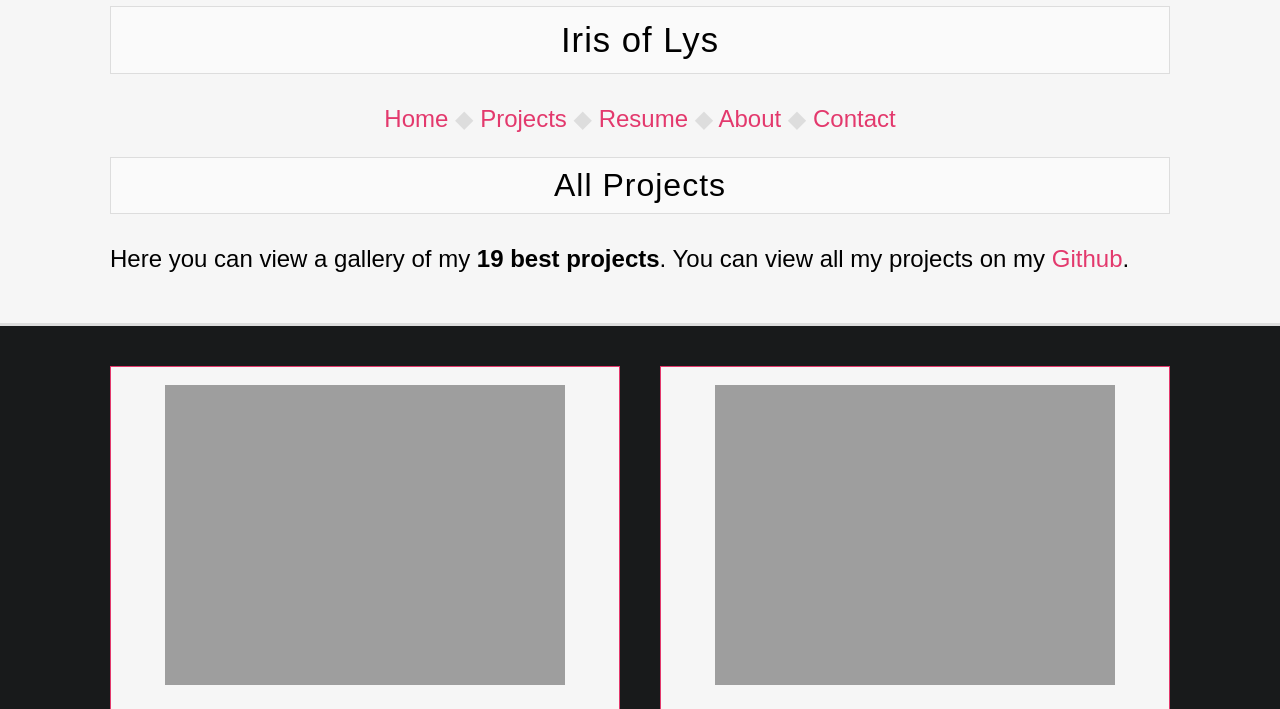
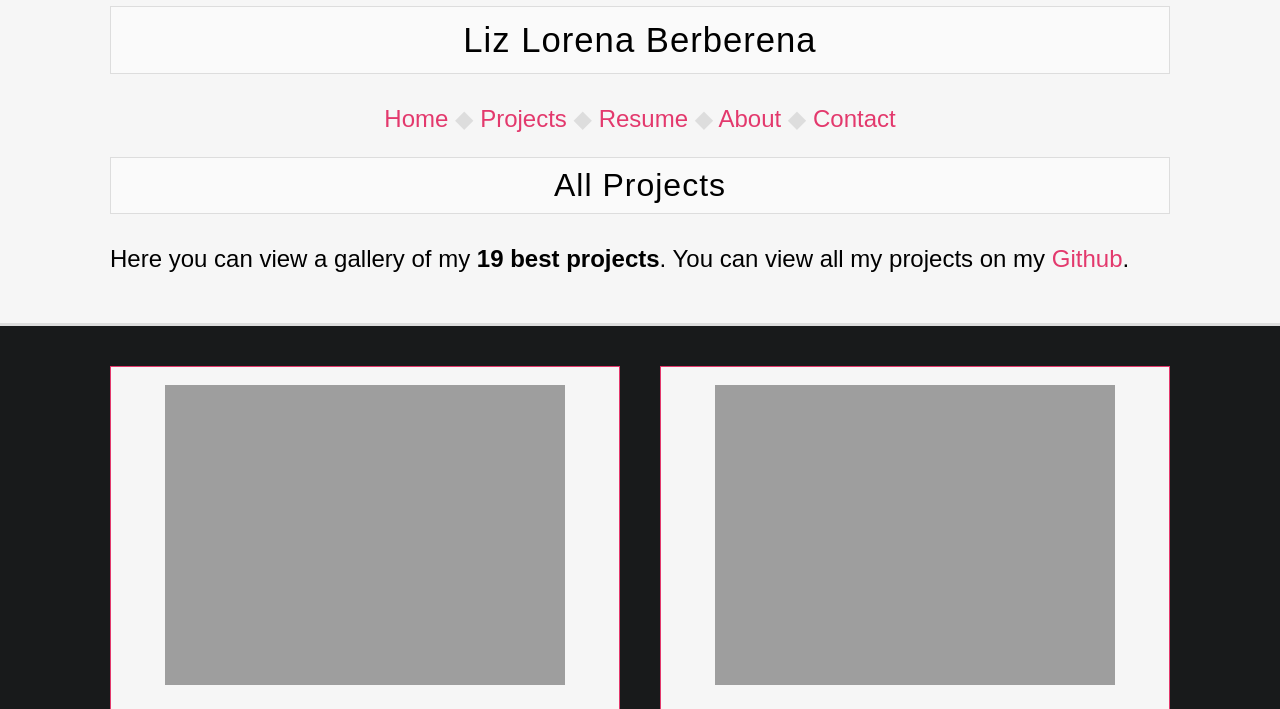
Before and after one commit to liz-lorena/2020, a Jekyll site: the page built from projects/index.html, in a window 1280 px wide and 900 px high, cut to the strip 191-900 px from the top of the window. Built offline with Jekyll 4.4.1, drawn with Linux system fonts in a browser that asks for light colours.

Commit message:
Update default.html

```diff
--- a/_layouts/default.html
+++ b/_layouts/default.html
@@ -19,7 +19,6 @@
     <meta name="title" content="{{ site.title }}">
     <meta name="keywords" content="web developer, web designer, front end developer">
     <meta name="author" content="{{ site.author_name }}">
-    <meta name="twitter" content="{{ site.username }}">
     <meta name="github" content="{{ site.username }}">
 
     <title>{{ site.title }} – {{ page.title }}</title>
@@ -43,7 +42,7 @@
     </div>
 
     <div id="about">
-        <div id="title"><h1>Iris of Lys</h1></div>
+        <div id="title"><h1>Liz Lorena Berberena</h1></div>
 
         <div class="stuff">
         {% include pages.html %}
```
